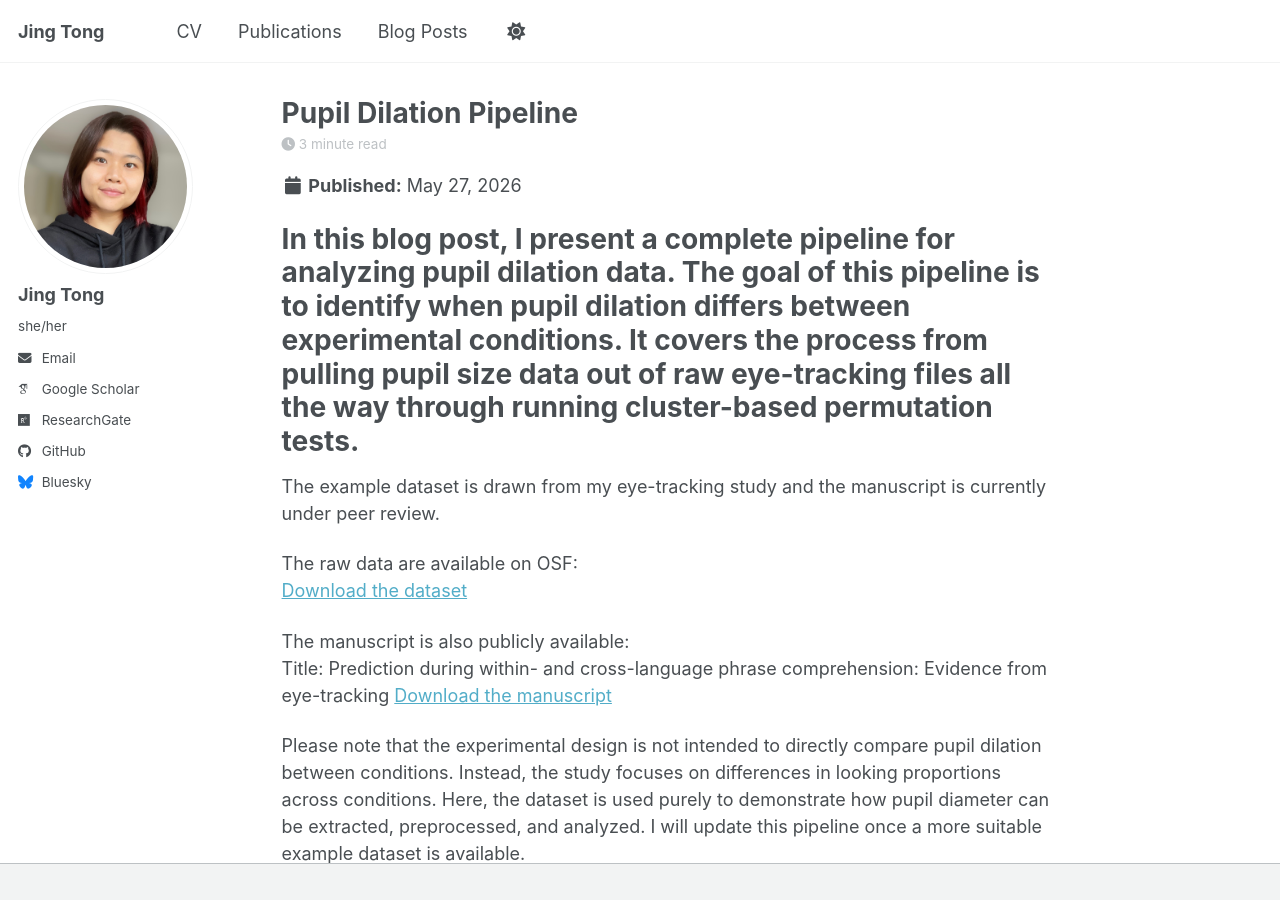
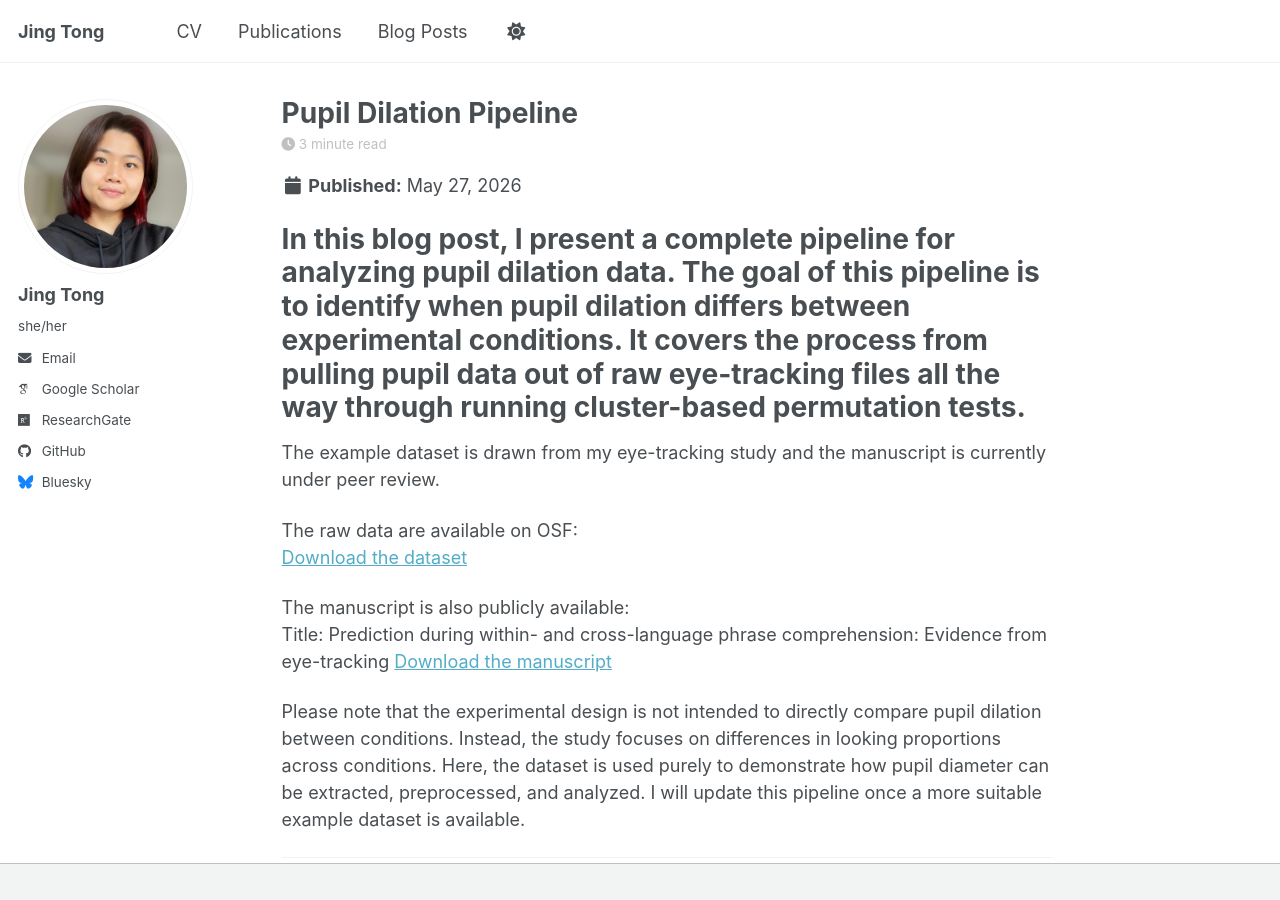
Before and after one commit to JingTong01/jingtong01.github.io, a Jekyll site: the page built from _posts/2026-05-27-blog-post-2.md, in a window 1280 px wide and 900 px high. Built offline with Jekyll 4.4.1, drawn with Linux system fonts in a browser that asks for light colours; some web fonts are replaced; a script bundle is joined from its source files by our own code; library files that are not in the unit come from our copies; comment, search, counter and statistics services are not loaded.

Commit message:
Update 2026-05-27-blog-post-2.md

```diff
--- a/_posts/2026-05-27-blog-post-2.md
+++ b/_posts/2026-05-27-blog-post-2.md
@@ -7,7 +7,7 @@
 comments: true
 ---
 
-# In this blog post, I present a complete pipeline for analyzing pupil dilation data. The goal of this pipeline is to identify when pupil dilation differs between experimental conditions. It covers the  process from pulling pupil size data out of raw eye-tracking files all the way through running cluster-based permutation tests.
+# In this blog post, I present a complete pipeline for analyzing pupil dilation data. The goal of this pipeline is to identify when pupil dilation differs between experimental conditions. It covers the  process from pulling pupil data out of raw eye-tracking files all the way through running cluster-based permutation tests.
 
 The example dataset is drawn from my eye-tracking study and the manuscript is currently under peer review.
 
```
